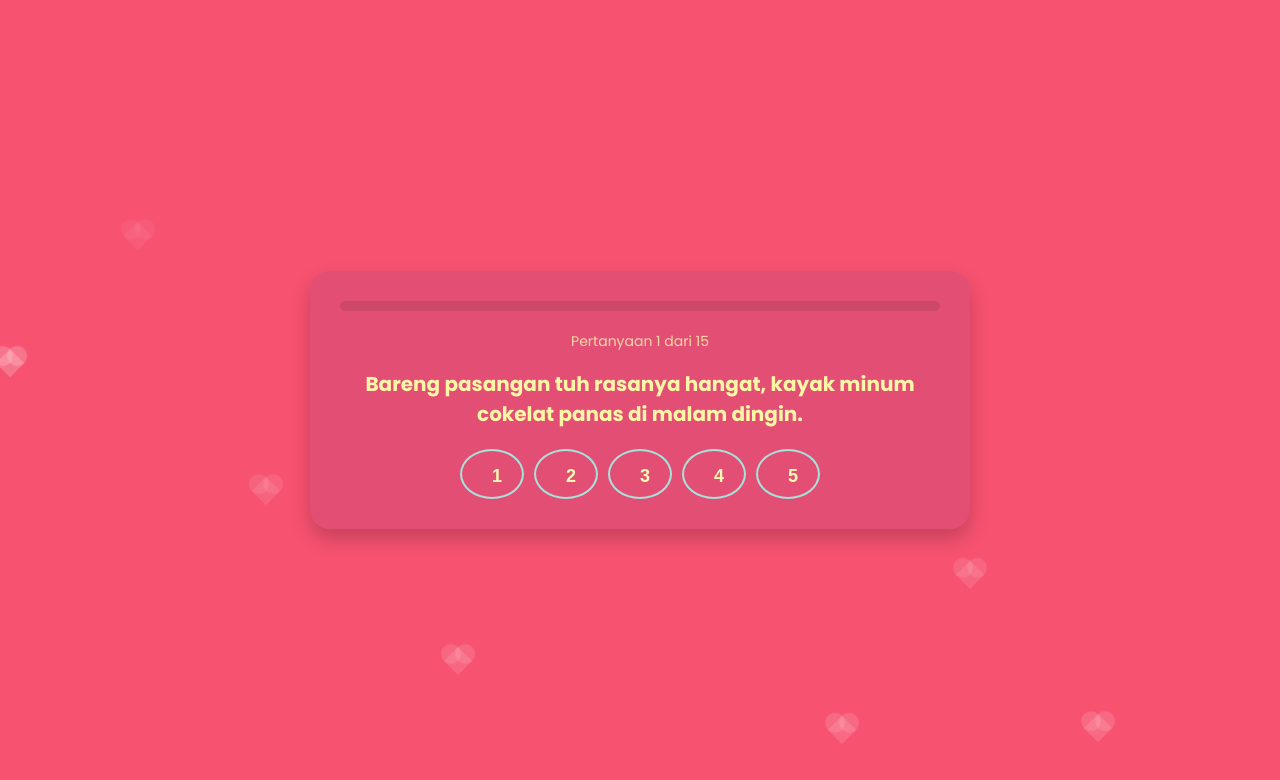
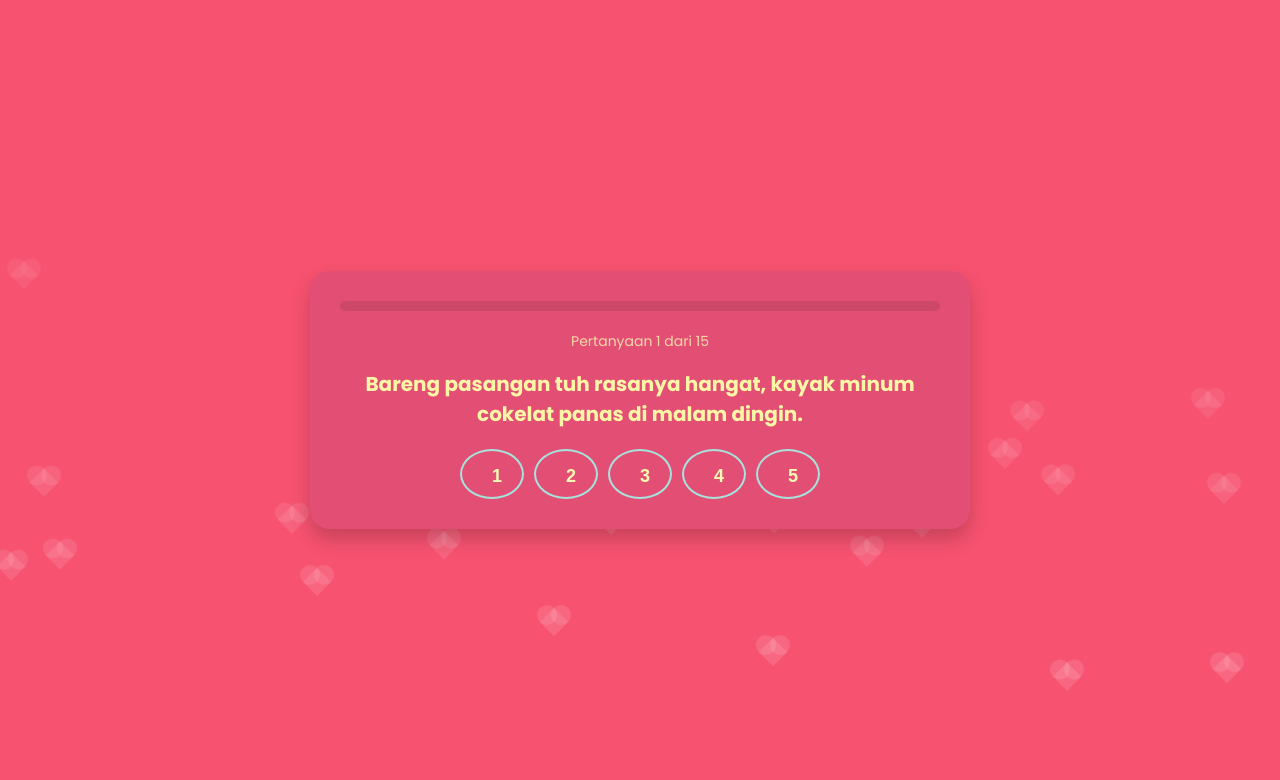
Before and after one commit to callmeozan/love-quiz, a plain HTML site: page index.html in a window 1280 px wide. Both pictures are taken after a click on the button "Mulai Kuis". Drawn offline with Linux system fonts and the light colour scheme.

Commit message:
Menambah beberapa revisi

```diff
--- a/script.js
+++ b/script.js
@@ -1,12 +1,22 @@
 // =================================
-// MEMBUAT HATI UNTUK ANIMASI LATAR (BARU & DINAMIS)
+// MEMBUAT HATI UNTUK ANIMASI LATAR (BARU & OTOMATIS)
 // =================================
 const animationContainer = document.getElementById('background-animation');
-const numberOfHearts = 15; // <-- Ubah angka ini untuk menambah/mengurangi jumlah hati!
+const numberOfHearts = 25; // <-- Sekarang Anda bisa ubah angka ini sesuka hati!
 
-for (let i = 5; i < numberOfHearts; i++) {
+for (let i = 0; i < numberOfHearts; i++) {
     const heart = document.createElement('div');
     heart.classList.add('heart');
+
+    // Memberi posisi, kecepatan, ukuran, & delay acak secara otomatis
+    heart.style.left = Math.random() * 100 + 'vw';
+    heart.style.animationDuration = (Math.random() * 8 + 12) + 's'; // Durasi antara 12-20 detik
+    heart.style.animationDelay = Math.random() * 5 + 's';
+
+    // Mengatur ukuran dan rotasi awal. Ukuran antara 0.5x sampai 1.2x
+    const scale = Math.random() * 0.7 + 0.5;
+    heart.style.transform = `scale(${scale}) rotate(45deg)`;
+
     animationContainer.appendChild(heart);
 }
 
@@ -173,26 +183,34 @@ restartBtn.addEventListener('click', startQuiz);
 showMoreBtn.addEventListener('click', toggleOtherLoves);
 
 // =================================
-// EFEK JEJAK KURSOR (BARU)
+// EFEK JEJAK KURSOR & SENTUHAN (BARU - UNTUK HP & PC)
 // =================================
-document.addEventListener('mousemove', function(e) {
-    // Buat elemen span baru setiap mouse bergerak
+
+// 1. Kita buat satu fungsi terpusat untuk menciptakan hati
+function createHeartTrail(x, y) {
     let heart = document.createElement('span');
     heart.classList.add('cursor-heart');
 
-    // Atur posisi elemen sesuai posisi kursor
-    heart.style.left = e.clientX + 'px';
-    heart.style.top = e.clientY + 'px';
+    heart.style.left = x + 'px';
+    heart.style.top = y + 'px';
 
-    // Isi elemen dengan emoji hati
-    heart.innerHTML = '❤️';
+    heart.innerHTML = '❤️'; // Anda bisa ganti emoji di sini
 
-    // Tambahkan elemen ke dalam body
     document.body.appendChild(heart);
 
-    // Hapus elemen setelah animasinya selesai
-    // Ini PENTING untuk menjaga performa website!
+    // Hapus elemen setelah animasinya selesai untuk menjaga performa
     heart.addEventListener('animationend', function() {
         heart.remove();
     });
+}
+
+// 2. Listener untuk gerakan mouse di PC (tetap ada)
+document.addEventListener('mousemove', function(e) {
+    createHeartTrail(e.clientX, e.clientY);
 });
+
+// 3. Listener BARU untuk gerakan sentuhan jari di HP
+document.addEventListener('touchmove', function(e) {
+    // Kita ambil posisi dari sentuhan pertama di layar
+    createHeartTrail(e.touches[0].clientX, e.touches[0].clientY);
+});
--- a/style.css
+++ b/style.css
@@ -330,14 +330,6 @@ button:hover {
     }
 }
 
-.heart:nth-child(1) { left: 10%; animation-duration: 12s; animation-delay: 0s; transform: scale(0.6) rotate(45deg); }
-.heart:nth-child(2) { left: 20%; animation-duration: 15s; animation-delay: 2s; transform: scale(0.8) rotate(45deg); }
-.heart:nth-child(3) { left: 35%; animation-duration: 18s; animation-delay: 4s; transform: scale(0.5) rotate(45deg); }
-.heart:nth-child(4) { left: 50%; animation-duration: 14s; animation-delay: 1s; transform: scale(0.7) rotate(45deg); }
-.heart:nth-child(5) { left: 65%; animation-duration: 20s; animation-delay: 5s; transform: scale(0.9) rotate(45deg); }
-.heart:nth-child(6) { left: 75%; animation-duration: 16s; animation-delay: 3s; transform: scale(0.6) rotate(45deg); }
-.heart:nth-child(7) { left: 85%; animation-duration: 13s; animation-delay: 6s; transform: scale(1.0) rotate(45deg); }
-
 /* ============================================= */
 /* ## ATURAN RESPONSIVE (UNTUK TAMPILAN HP) ## */
 /* ============================================= */
```
